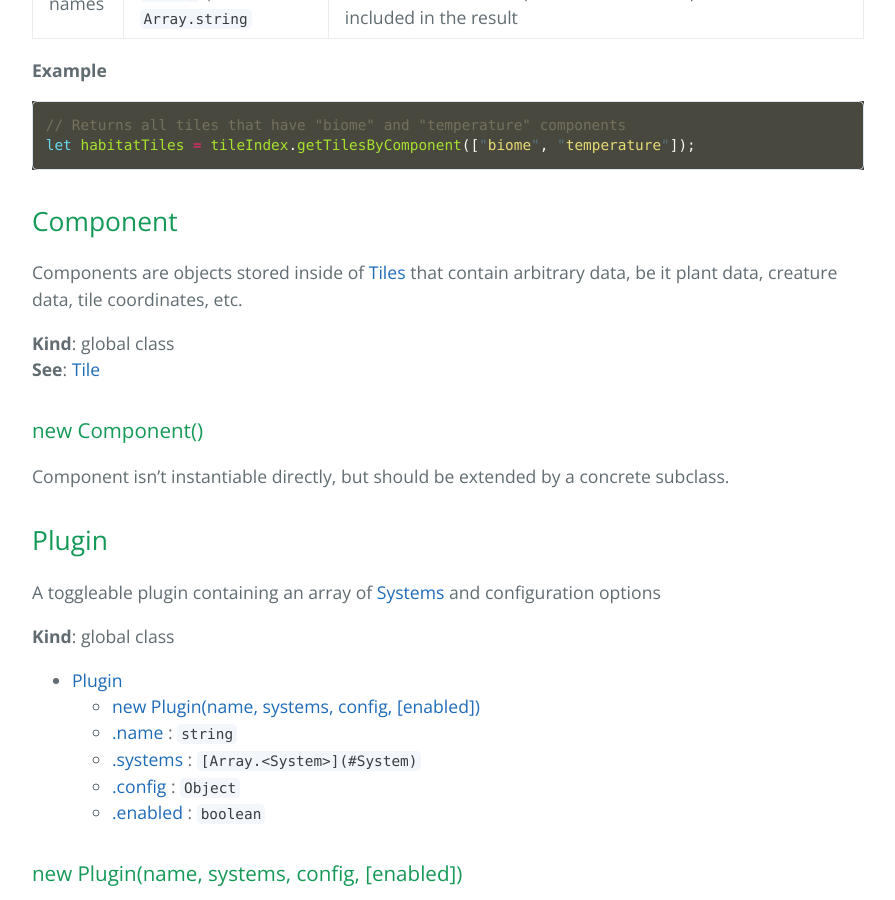
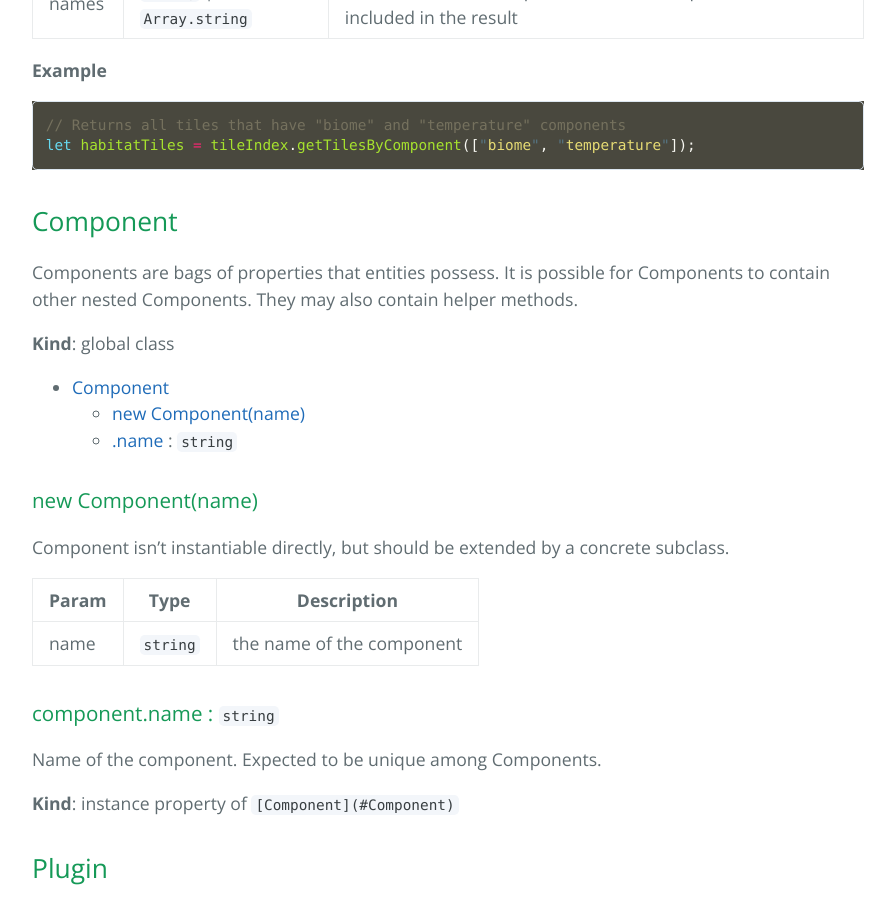
Before and after one commit to cjsauer/genetic-sandbox, a Jekyll site: the page built from site/docs.md, in a window 1280 px wide and 900 px high, scrolled down 13622 px. Shown: the whole window, without its empty margins (192-1087 px from the left). Built offline with Jekyll 4.4.1, drawn with Linux system fonts in a browser that asks for light colours; some of the changed text lies outside the part shown.

Commit message:
Modify Component to contain a name

```diff
--- a/site/docs.md
+++ b/site/docs.md
@@ -26,8 +26,9 @@ the state at a specific place in a grid</p>
 <dd><p>Builds an index of <a href="Tiles">Tiles</a> for fast lookup by component</p>
 </dd>
 <dt><a href="#Component">Component</a></dt>
-<dd><p>Components are objects stored inside of <a href="#Tile">Tiles</a> that contain
-arbitrary data, be it plant data, creature data, tile coordinates, etc.</p>
+<dd><p>Components are bags of properties that entities possess. It is possible for
+Components to contain other nested Components. They may also contain helper
+methods.</p>
 </dd>
 <dt><a href="#Plugin">Plugin</a></dt>
 <dd><p>A toggleable plugin containing an array of <a href="#System">Systems</a> and
@@ -596,17 +597,33 @@ let habitatTiles = tileIndex.getTilesByComponent(["biome", "temperature"]);
 <a name="Component"></a>
 
 ## Component
-Components are objects stored inside of [Tiles](#Tile) that contain
-arbitrary data, be it plant data, creature data, tile coordinates, etc.
+Components are bags of properties that entities possess. It is possible for
+Components to contain other nested Components. They may also contain helper
+methods.
 
 **Kind**: global class
-**See**: [Tile](#Tile)
+
+* [Component](#Component)
+    * [new Component(name)](#new_Component_new)
+    * [.name](#Component+name) : <code>string</code>
+
 <a name="new_Component_new"></a>
 
-### new Component()
+### new Component(name)
 Component isn't instantiable directly, but should be extended by a
 concrete subclass.
 
+
+| Param | Type | Description |
+| --- | --- | --- |
+| name | <code>string</code> | the name of the component |
+
+<a name="Component+name"></a>
+
+### component.name : <code>string</code>
+Name of the component. Expected to be unique among Components.
+
+**Kind**: instance property of <code>[Component](#Component)</code>
 <a name="Plugin"></a>
 
 ## Plugin
@@ -789,6 +806,7 @@ actions on the behalf of a creature
 * [Brain](#Brain) ⇐ <code>[Component](#Component)</code>
     * [new Brain(dna, sequencer)](#new_Brain_new)
     * _instance_
+        * [.name](#Component+name) : <code>string</code>
         * [.input(id, value)](#Brain+input)
         * [.output(id)](#Brain+output)
         * [.activate()](#Brain+activate)
@@ -812,6 +830,12 @@ the supplied [Sequencer](#Sequencer)
 | dna | <code>[DNA](#DNA)</code> | creature DNA |
 | sequencer | <code>[Sequencer](#Sequencer)</code> | the sequencer to use to read the brain strand from the DNA |
 
+<a name="Component+name"></a>
+
+### brain.name : <code>string</code>
+Name of the component. Expected to be unique among Components.
+
+**Kind**: instance property of <code>[Brain](#Brain)</code>
 <a name="Brain+input"></a>
 
 ### brain.input(id, value)
@@ -925,6 +949,7 @@ A two dimensional coordinate of x and y
     * [new Coord([x], [y])](#new_Coord_new)
     * [.x](#Coord+x) : <code>number</code>
     * [.y](#Coord+y) : <code>number</code>
+    * [.name](#Component+name) : <code>string</code>
 
 <a name="new_Coord_new"></a>
 
@@ -958,6 +983,12 @@ y value
 
 **Kind**: instance property of <code>[Coord](#Coord)</code>
 **Default**: <code>0</code>
+<a name="Component+name"></a>
+
+### coord.name : <code>string</code>
+Name of the component. Expected to be unique among Components.
+
+**Kind**: instance property of <code>[Coord](#Coord)</code>
 <a name="ConnectionGene"></a>
 
 ## ConnectionGene ⇐ <code>[Component](#Component)</code>
@@ -976,6 +1007,7 @@ network
         * [.weight](#ConnectionGene+weight) : <code>number</code>
         * [.enabled](#ConnectionGene+enabled) : <code>boolean</code>
         * [.innovationNumber](#ConnectionGene+innovationNumber) : <code>number</code>
+        * [.name](#Component+name) : <code>string</code>
     * _static_
         * [.resetInnovations()](#ConnectionGene.resetInnovations)
 
@@ -1032,6 +1064,12 @@ ID of the historical origin, or "innovation number" of this connection
 gene
 
 **Kind**: instance property of <code>[ConnectionGene](#ConnectionGene)</code>
+<a name="Component+name"></a>
+
+### connectionGene.name : <code>string</code>
+Name of the component. Expected to be unique among Components.
+
+**Kind**: instance property of <code>[ConnectionGene](#ConnectionGene)</code>
 <a name="ConnectionGene.resetInnovations"></a>
 
 ### ConnectionGene.resetInnovations()
@@ -1051,6 +1089,7 @@ Genetic encoding of a creature heavily inspired by the
     * [new DNA(inputCount, outputCount, random)](#new_DNA_new)
     * [.brainStrand](#DNA+brainStrand) : <code>[Strand](#Strand)</code>
     * [.traitStrand](#DNA+traitStrand) : <code>[Strand](#Strand)</code>
+    * [.name](#Component+name) : <code>string</code>
 
 <a name="new_DNA_new"></a>
 
@@ -1085,6 +1124,12 @@ Strand of genes describing a creature's brain
 Strand of genes describing the trait function (TF)
 
 **Kind**: instance property of <code>[DNA](#DNA)</code>
+<a name="Component+name"></a>
+
+### dnA.name : <code>string</code>
+Name of the component. Expected to be unique among Components.
+
+**Kind**: instance property of <code>[DNA](#DNA)</code>
 <a name="NodeGene"></a>
 
 ## NodeGene ⇐ <code>[Component](#Component)</code>
@@ -1097,6 +1142,7 @@ Genetic representation of a neuron in a neural network
     * [new NodeGene([id], [type])](#new_NodeGene_new)
     * [.id](#NodeGene+id) : <code>number</code>
     * [.type](#NodeGene+type) : <code>string</code>
+    * [.name](#Component+name) : <code>string</code>
 
 <a name="new_NodeGene_new"></a>
 
@@ -1128,6 +1174,12 @@ The id of the neuron
 Type of neuron. One of "input", "hidden", or "output".
 
 **Kind**: instance property of <code>[NodeGene](#NodeGene)</code>
+<a name="Component+name"></a>
+
+### nodeGene.name : <code>string</code>
+Name of the component. Expected to be unique among Components.
+
+**Kind**: instance property of <code>[NodeGene](#NodeGene)</code>
 <a name="Strand"></a>
 
 ## Strand ⇐ <code>[Component](#Component)</code>
@@ -1145,6 +1197,7 @@ Genetic representation of a neural network
     * [new Strand(inputCount, outputCount, enabled, random)](#new_Strand_new)
     * [.nodeGenes](#Strand+nodeGenes) : <code>[Array.&lt;NodeGene&gt;](#NodeGene)</code>
     * [.connectionGenes](#Strand+connectionGenes) : <code>[Array.&lt;ConnectionGene&gt;](#ConnectionGene)</code>
+    * [.name](#Component+name) : <code>string</code>
 
 <a name="new_Strand_new"></a>
 
@@ -1181,6 +1234,12 @@ The list of node genes describing neurons
 
 ### strand.connectionGenes : <code>[Array.&lt;ConnectionGene&gt;](#ConnectionGene)</code>
 The list of connection genes describing connections between neurons
+
+**Kind**: instance property of <code>[Strand](#Strand)</code>
+<a name="Component+name"></a>
+
+### strand.name : <code>string</code>
+Name of the component. Expected to be unique among Components.
 
 **Kind**: instance property of <code>[Strand](#Strand)</code>
 <a name="BackgroundRenderer"></a>
@@ -1391,6 +1450,7 @@ Intelligent organism with the capability to evolve
     * [.dna](#Creature+dna) : <code>[DNA](#DNA)</code>
     * [.brain](#Creature+brain) : <code>[Brain](#Brain)</code>
     * [.alive](#Creature+alive) : <code>boolean</code>
+    * [.name](#Component+name) : <code>string</code>
     * [.eat(plant)](#Creature+eat) ⇒ <code>number</code>
     * [.expend(expenditure)](#Creature+expend) ⇒ <code>boolean</code>
     * [.die()](#Creature+die)
@@ -1436,6 +1496,12 @@ The brain of this creature
 
 ### creature.alive : <code>boolean</code>
 True if this creature is alive, false otherwise
+
+**Kind**: instance property of <code>[Creature](#Creature)</code>
+<a name="Component+name"></a>
+
+### creature.name : <code>string</code>
+Name of the component. Expected to be unique among Components.
 
 **Kind**: instance property of <code>[Creature](#Creature)</code>
 <a name="Creature+eat"></a>
@@ -2207,6 +2273,7 @@ An edible plant containing energy
 * [Plant](#Plant) ⇐ <code>[Component](#Component)</code>
     * [new Plant([energy])](#new_Plant_new)
     * [.energy](#Plant+energy) : <code>number</code>
+    * [.name](#Component+name) : <code>string</code>
 
 <a name="new_Plant_new"></a>
 
@@ -2225,6 +2292,12 @@ Energy stored in this plant
 
 **Kind**: instance property of <code>[Plant](#Plant)</code>
 **Default**: <code>0</code>
+<a name="Component+name"></a>
+
+### plant.name : <code>string</code>
+Name of the component. Expected to be unique among Components.
+
+**Kind**: instance property of <code>[Plant](#Plant)</code>
 <a name="PlantGenerator"></a>
 
 ## PlantGenerator ⇐ <code>[System](#System)</code>
--- a/src/modules/plugins/core/components/Coord.js
+++ b/src/modules/plugins/core/components/Coord.js
@@ -16,7 +16,7 @@ class Coord extends Component {
    * @param {number} [y=0] - y value
    */
   constructor(x = 0, y = 0) {
-    super();
+    super("coord");
     /**
      * x value
      * @type number
--- a/src/modules/plugins/core/components/genetics/ConnectionGene.js
+++ b/src/modules/plugins/core/components/genetics/ConnectionGene.js
@@ -20,7 +20,7 @@ class ConnectionGene extends Component {
    * @param {boolean} enabled - whether this gene is expressed or not
    */
   constructor(inID, outID, weight, enabled) {
-    super();
+    super("connectionGene");
 
     if (arguments.length === 0) return;
 
--- a/src/modules/plugins/core/components/genetics/DNA.js
+++ b/src/modules/plugins/core/components/genetics/DNA.js
@@ -22,7 +22,7 @@ class DNA extends Component {
    * @param {Object} random - an instance of a random-js engine
    */
   constructor(inputCount, outputCount, random) {
-    super();
+    super("dna");
 
     if (arguments.length === 0) return;
 
--- a/src/modules/plugins/core/components/genetics/NodeGene.js
+++ b/src/modules/plugins/core/components/genetics/NodeGene.js
@@ -15,7 +15,7 @@ class NodeGene extends Component {
    * @param {string} [type=hidden] - one of "input", "hidden", or "output"
    */
   constructor(id = 0, type = "hidden") {
-    super();
+    super("nodeGene");
 
     /**
      * The id of the neuron
--- a/src/modules/plugins/core/components/genetics/Strand.js
+++ b/src/modules/plugins/core/components/genetics/Strand.js
@@ -27,7 +27,7 @@ class Strand extends Component {
    * @param {Object} random - an instance of a random-js instance
    */
   constructor(inputCount, outputCount, enabled, random) {
-    super();
+    super("strand");
 
     if (arguments.length === 0) return;
 
--- a/src/modules/plugins/creatures/components/Creature.js
+++ b/src/modules/plugins/creatures/components/Creature.js
@@ -17,7 +17,7 @@ class Creature extends Component {
    * @param {number} energy - initial energy level
    */
   constructor(dna, energy) {
-    super();
+    super("creature");
 
     if (arguments.length === 0) return;
 
--- a/src/modules/plugins/plants/components/Plant.js
+++ b/src/modules/plugins/plants/components/Plant.js
@@ -10,7 +10,7 @@ class Plant extends Component {
    * @param {number} [energy = 0] - initial energy stored in this plant
    */
   constructor(energy = 0) {
-    super();
+    super("plant");
 
     /**
      * Energy stored in this plant
```
Also changed, not shown: src/modules/plugins/Component.js (+12 -4 lines), test/modules/plugins/component.test.js (+8 -0 lines), src/modules/plugins/core/components/Brain.js.
